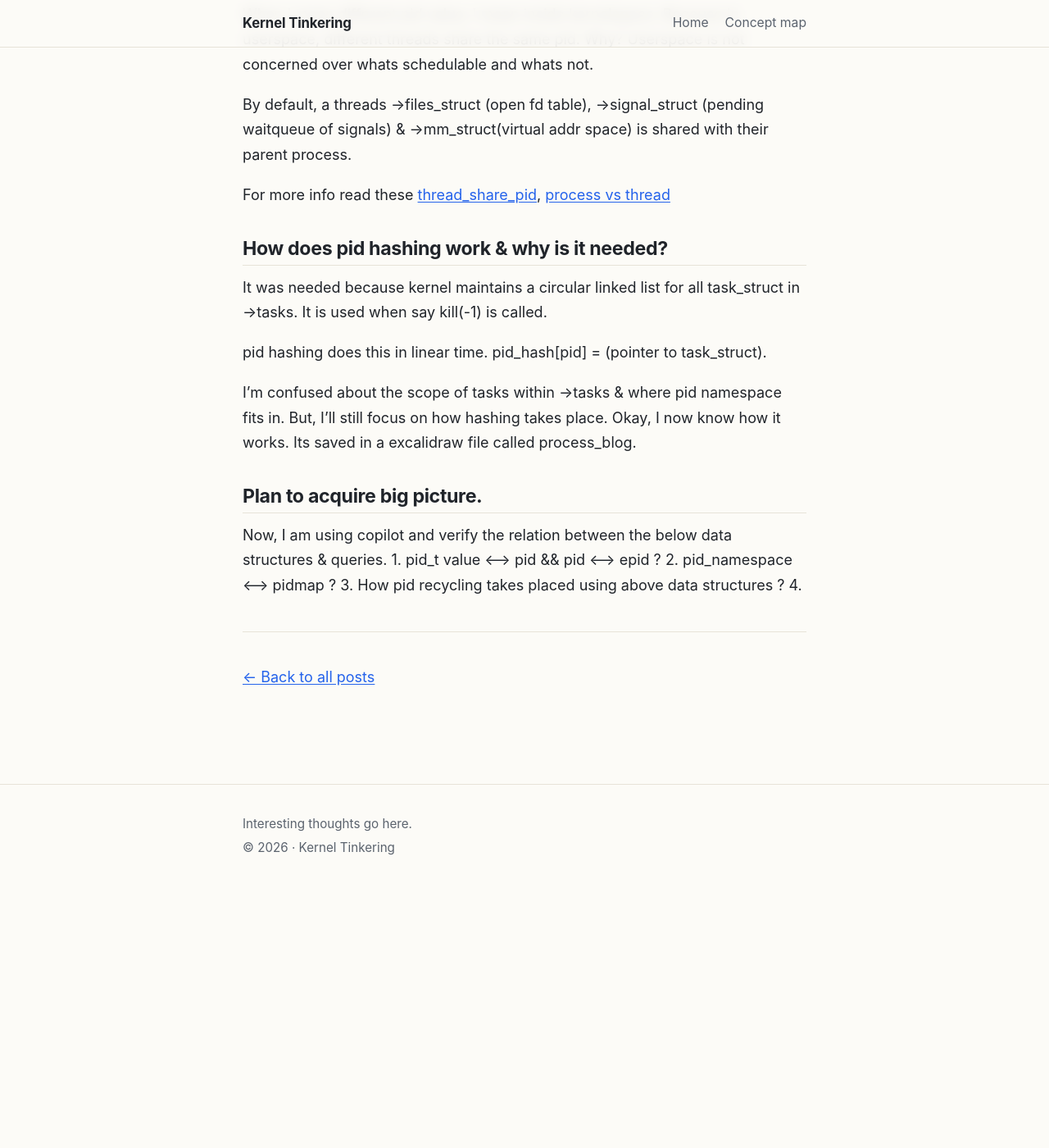
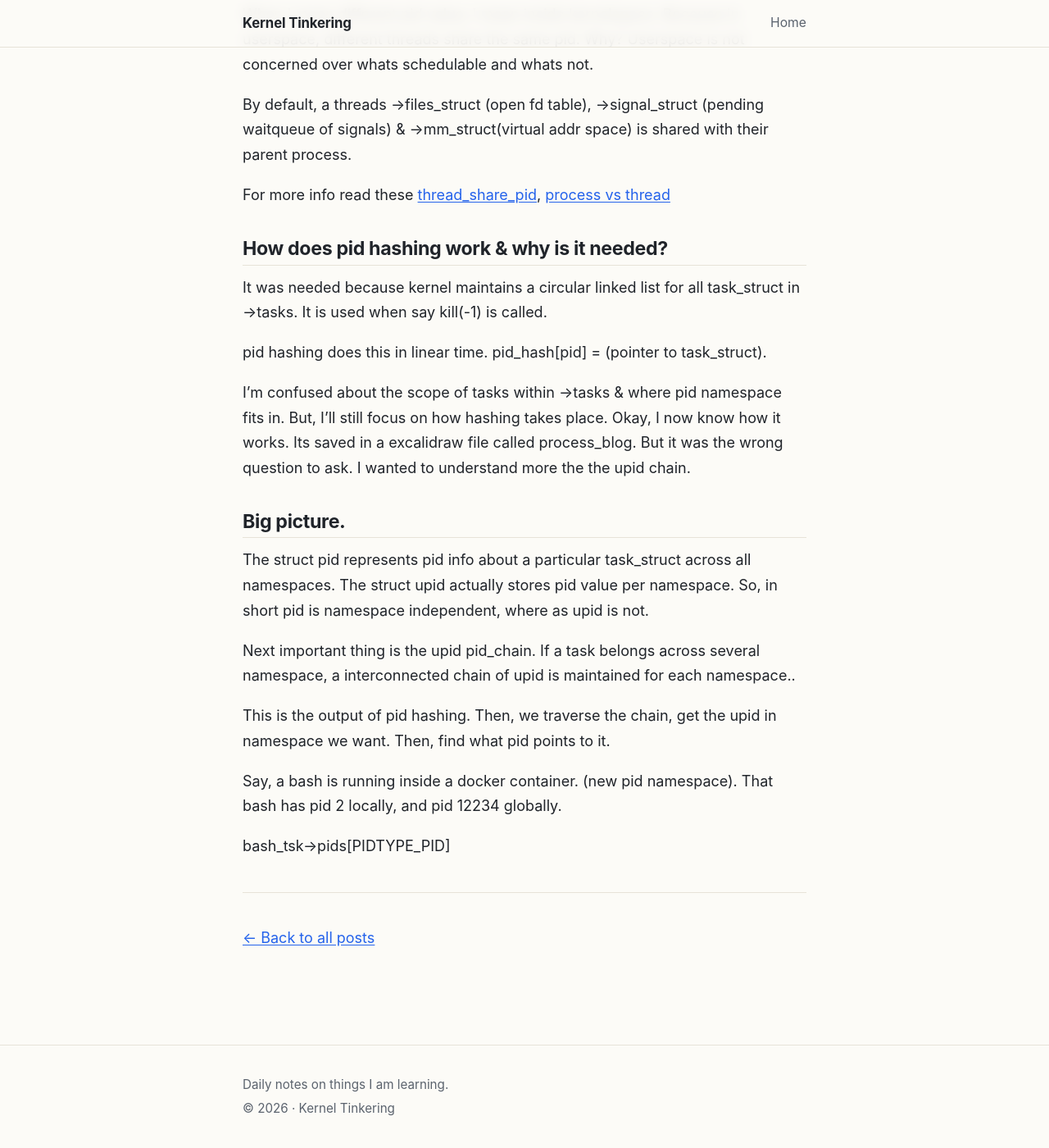
Before and after one commit to weird-kid/bored, a Jekyll site: the page built from _posts/2026-06-01-process_namespace.md, in a window 1280 px wide and 1400 px high, scrolled down 650 px. Shown: the whole window at 82% size. Built offline with Jekyll 4.4.1, drawn with Linux system fonts in a browser that asks for light colours; before the commit the page ends 1732 px from its top, so only the background shows below that.

Commit message:
Giving this one more shot, focusing on consistency over quality

```diff
--- a/_config.yml
+++ b/_config.yml
@@ -1,9 +1,10 @@
 title: Kernel Tinkering
-description: Interesting thoughts go here.
-theme: jekyll-theme-minimal
+description: Daily notes on things I am learning.
 
 # This is a GitHub *project* site (repo name "bored"), so it is served from a
 # subpath: https://weird-kid.github.io/bored/
-# These two settings make internal links and theme assets resolve correctly.
+# These settings make internal links resolve correctly.
 url: "https://weird-kid.github.io"
 baseurl: "/bored"
+
+markdown: kramdown
--- a/_layouts/default.html
+++ b/_layouts/default.html
@@ -15,7 +15,6 @@
       <a class="site-title" href="{{ '/' | relative_url }}">{{ site.title }}</a>
       <nav class="site-nav" aria-label="Primary">
         <a href="{{ '/' | relative_url }}">Home</a>
-        <a href="{{ '/map.html' | relative_url }}">Concept map</a>
       </nav>
     </div>
   </header>
--- a/_posts/2026-06-01-process_namespace.md
+++ b/_posts/2026-06-01-process_namespace.md
@@ -39,11 +39,26 @@ pid hashing does this in linear time. pid_hash[pid] = (pointer to task_struct).
 I'm confused about the scope of tasks within ->tasks & where pid namespace fits in.
 But, I'll still focus on how hashing takes place.
 Okay, I now  know how it works. Its saved in a excalidraw file called process_blog.
+But it was the wrong question to ask. I wanted to understand more the the upid chain.
 
-## Plan to acquire big picture.
 
-Now, I am using copilot and verify the relation between the below data structures & queries.
-  	1. pid_t value <--> pid && pid <---> epid ?
-	2. pid_namespace <--> pidmap ?
-	3. How pid recycling takes placed using above data structures ?
-	4.
+
+##  Big picture.
+
+
+The struct pid represents pid info about a particular task_struct across all namespaces.
+The struct upid actually stores pid value per namespace.
+So, in short pid is namespace independent, where as upid is not.
+
+Next important thing is the upid pid_chain.
+If a task belongs across several namespace, a interconnected chain of upid is maintained for each namespace..
+
+This is the output of pid hashing. Then, we traverse the chain, get the upid in namespace we want. Then, find what pid points to it.
+
+
+
+
+Say, a bash is running inside a docker container. (new pid namespace).
+That bash has pid 2 locally, and pid 12234 globally.
+
+bash_tsk->pids[PIDTYPE_PID]
```
Also changed, not shown: _posts/2026-06-23-filesystem-demo.md (deleted, +0 -40 lines), index.html (+2 -7 lines), README.md, 1 other file.
